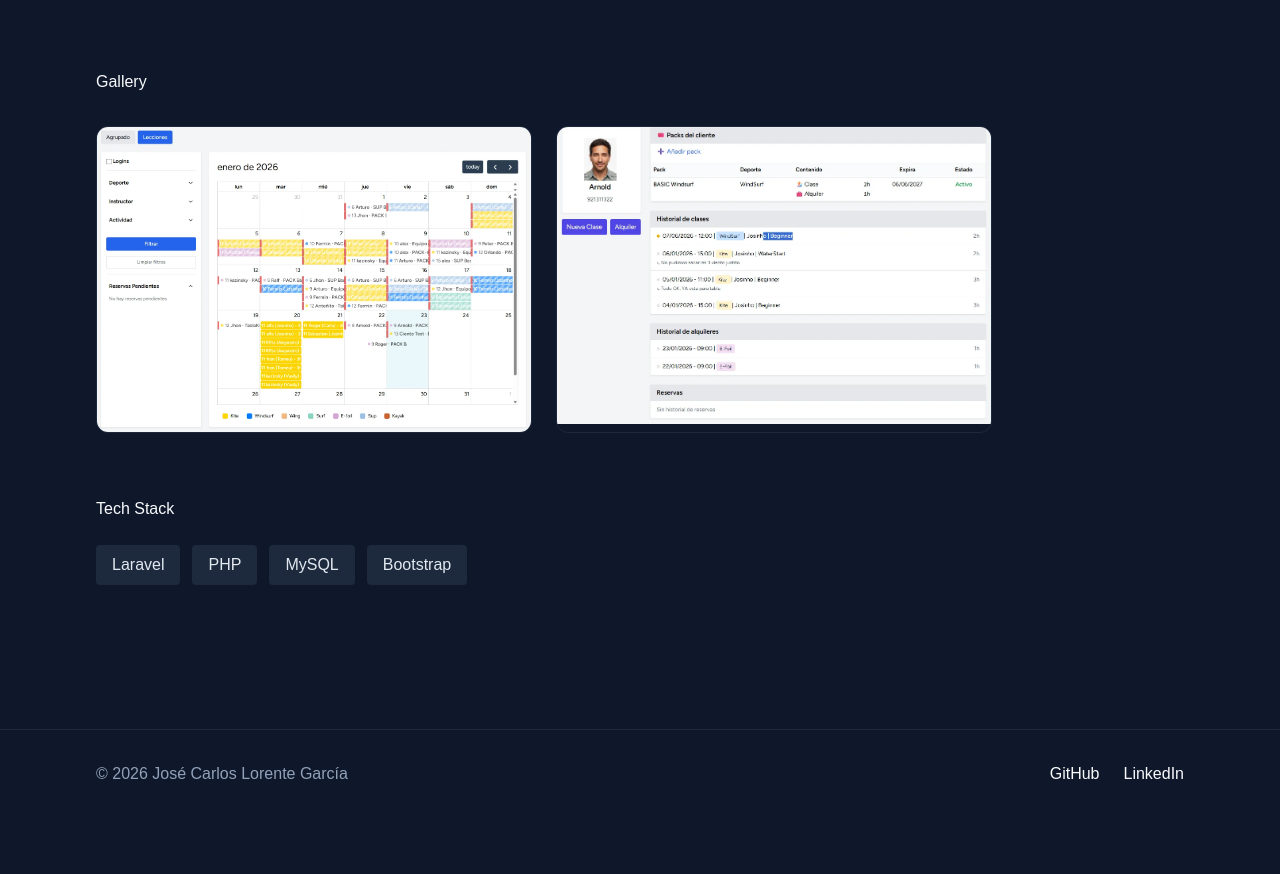
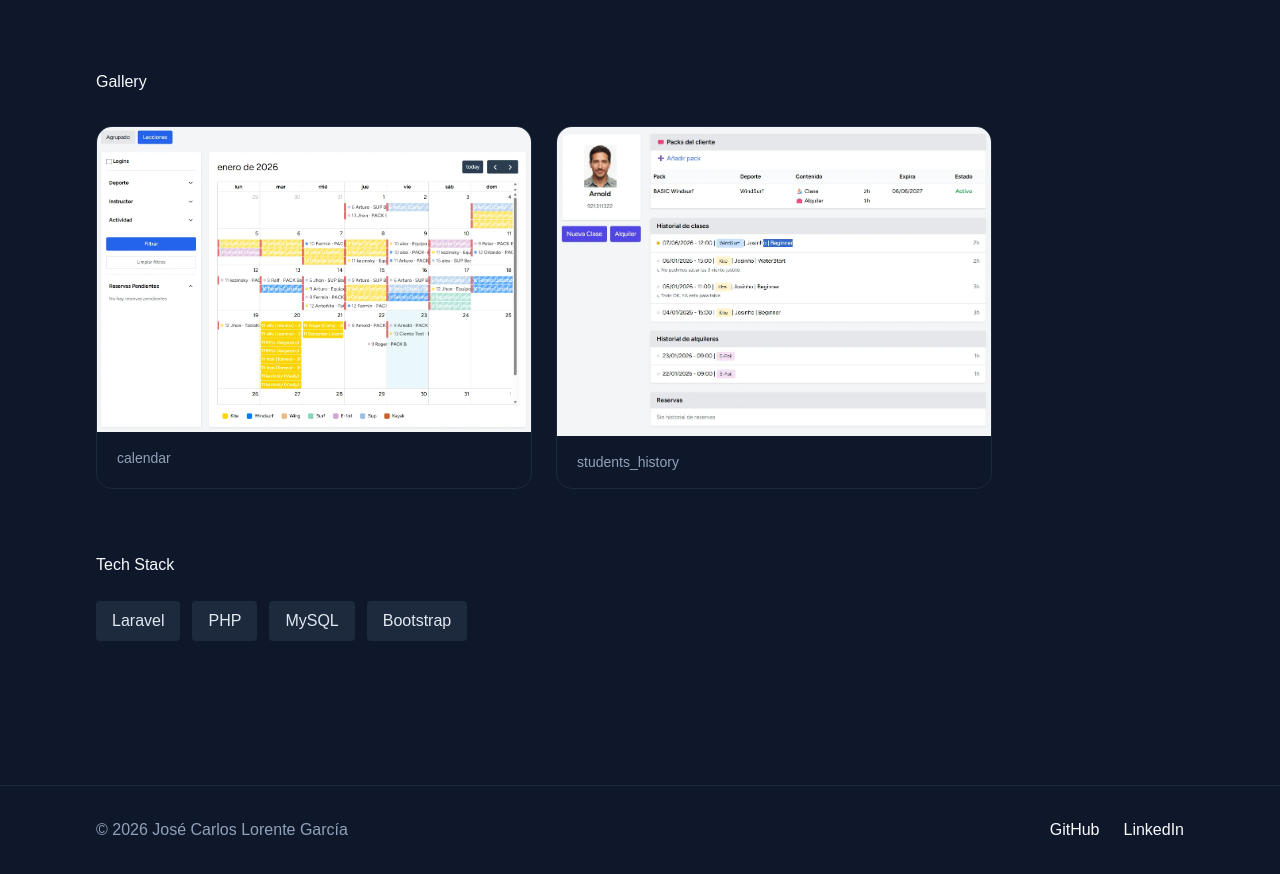
Before and after one commit to josinhoka/jclorente-dev, a Next.js app: page /projects/waterman in a window 1280 px wide. Shown: the part 863-1737 px from the top of the page. Before the commit the page ends 1681 px from the top, so only its background shows below. Built offline with nearby package versions, Linux system fonts and the light colour scheme.

Commit message:
Photos Gallery updated

```diff
--- a/app/projects/[slug]/page.tsx
+++ b/app/projects/[slug]/page.tsx
@@ -185,29 +185,68 @@ export default async function ProjectDetailPage({
                 "
               >
                 {project.images.map((image) => (
-                  <div
+
+  <figure
     key={image}
+
     className="
+      rounded-2xl
+
       overflow-hidden
-                   rounded-xl
+
       border
+
       border-slate-800
+
+      bg-slate-900
     "
   >
+
     <Image
       src={image}
-                    alt={project.title}
-                    width={1200}
-                    height={800}
+
+      alt={`${project.title} screenshot`}
+
+      width={1400}
+
+      height={900}
+
+      loading="lazy"
+
       className="
         w-full
-                    hover:scale-[1.02]
+
         transition
+
+        hover:scale-[1.01]
       "
     />
-                    </div>
-                    )
-                  )}
+
+    <figcaption
+      className="
+        px-5
+        py-4
+
+        text-sm
+
+        text-slate-400
+      "
+    >
+
+      {
+        image
+          .split("/")
+          .pop()
+          ?.replace(".webp","")
+          .replace("-"," ")
+      }
+
+    </figcaption>
+
+  </figure>
+
+))}
+
                   </div>
                   </section>
                   )}
--- a/data/projects.ts
+++ b/data/projects.ts
@@ -24,7 +24,7 @@ export const projects: Project[] = [
       "Calendar management",
     ],
     architecture: "Laravel monolithic application organised by business modules",
-    status: "Paused — planned continuation",
+    status: "Prototype completed — further development planned",
     images: [
       //"/images/projects/waterman/idea_form.webp",
       "/images/projects/waterman/calendar.webp",
```
Also changed, not shown: public/images/projects/waterman/students_history.webp. Lines whose indentation alone changed are shown as unchanged.
